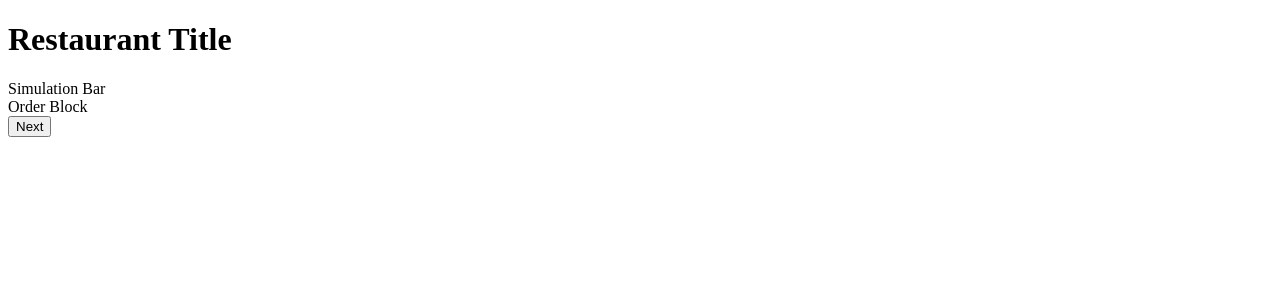
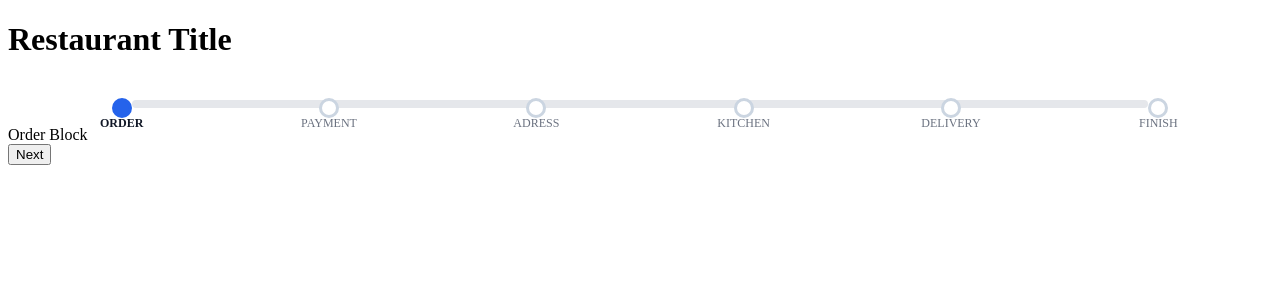
Before and after one commit to salt-community/restaurant-frontend-simulation, a React (Vite) app: page / in a window 1280 px wide. Shown: the top 300 px of the page. Built offline with nearby package versions, Linux system fonts and the light colour scheme.

Commit message:
Temp Progress Bar Solution

```diff
--- a/package.json
+++ b/package.json
@@ -11,7 +11,8 @@
   },
   "dependencies": {
     "react": "^19.1.1",
-    "react-dom": "^19.1.1"
+    "react-dom": "^19.1.1",
+    "react-step-progress-bar": "^1.0.3"
   },
   "devDependencies": {
     "@eslint/js": "^9.33.0",
--- a/src/App.tsx
+++ b/src/App.tsx
@@ -7,21 +7,11 @@ import AdressBlock from "./components/AdressBlock.tsx";
 import KitchenBlock from "./components/KitchenBlock.tsx";
 import DeliveryBlock from "./components/DeliveryBlock.tsx";
 import FinishBlock from "./components/FinishBlock.tsx";
-
-type BlockType = "ORDER" | "PAYMENT" | "ADRESS" | "KITCHEN" | "DELIVERY" | "FINISH"
-
-const BLOCK_TYPE: Record<BlockType, BlockType> = {
-  ORDER: 'ORDER',
-  PAYMENT: 'PAYMENT',
-  ADRESS: 'ADRESS',
-  KITCHEN: 'KITCHEN',
-  DELIVERY: 'DELIVERY',
-  FINISH: 'FINISH',
-} as const;
-
+import {type BlockType, BLOCK_TYPE, BLOCKS_ORDERED} from "./types/blocks.tsx";
 
 function App() {
   const [currentBlock, setCurrentBlock] = useState<BlockType>(BLOCK_TYPE.ORDER)
+  const currentStep = BLOCKS_ORDERED.indexOf(currentBlock)
   const blockTypeMapToComponent: Record<BlockType, JSX.Element> = {
     ORDER: <OrderBlock/>,
     PAYMENT: <PaymentBlock/>,
@@ -30,25 +20,20 @@ function App() {
     DELIVERY: <DeliveryBlock/>,
     FINISH: <FinishBlock/>,
   }
-  const blockTypeMapToNextBlockType: Record<BlockType, BlockType> = {
-    ORDER: BLOCK_TYPE.PAYMENT,
-    PAYMENT: BLOCK_TYPE.ADRESS,
-    ADRESS: BLOCK_TYPE.KITCHEN,
-    KITCHEN: BLOCK_TYPE.DELIVERY,
-    DELIVERY: BLOCK_TYPE.FINISH,
-    FINISH: BLOCK_TYPE.ORDER,
-  }
   return (
     <>
       <h1>Restaurant Title</h1>
-      <SimulationBar/>
+      <SimulationBar currentStep={currentStep}/>
 
       <div className="CurrentBlock">
         {
           blockTypeMapToComponent[currentBlock]
         }
         <br/>
-        <button onClick={() => setCurrentBlock(blockTypeMapToNextBlockType[currentBlock])}>Next</button>
+        <button onClick={() => {
+          const idx = BLOCKS_ORDERED.indexOf(currentBlock)
+          setCurrentBlock(BLOCKS_ORDERED[(idx + 1) % BLOCKS_ORDERED.length])
+        }}>Next</button>
       </div>
     </>
   )
--- /dev/null
+++ b/src/components/NodeProgressBar.tsx
@@ -0,0 +1,190 @@
+import React, { useEffect, useLayoutEffect, useRef, useState } from "react";
+
+interface NodeProgressBarProps {
+  currentStep: number; // zero-based active step index
+  steps?: string[];    // optional labels
+}
+
+export default function NodeProgressBar({
+                                          currentStep,
+                                          steps = ["ORDER", "PAYMENT", "ADRESS", "KITCHEN", "DELIVERY", "FINISH"],
+                                        }: NodeProgressBarProps) {
+  // Visual constants
+  const NODE_DIAMETER = 20; // includes border (box-sizing: border-box)
+  const RAIL_HEIGHT = 8;
+
+  const containerRef = useRef<HTMLDivElement | null>(null);
+  const nodeRefs = useRef<Array<HTMLDivElement | null>>([]);
+
+  // Ensure nodeRefs length matches steps (do not recreate the array each render)
+  if (nodeRefs.current.length !== steps.length) {
+    nodeRefs.current = Array.from({ length: steps.length }, (_, i) => nodeRefs.current[i] ?? null);
+  }
+
+  const [railInset, setRailInset] = useState<{ left: number; right: number }>({ left: 0, right: 0 });
+  const [fillPct, setFillPct] = useState(0);
+
+  const total = steps.length;
+  const clampedIndex = Math.max(0, Math.min(currentStep, total - 1));
+
+  // Helper: set state only if value actually changed (rounded to avoid micro-jitter)
+  const setIfChanged = <T extends number | { left: number; right: number }>(
+    setter: React.Dispatch<React.SetStateAction<any>>,
+    prevVal: any,
+    nextVal: T
+  ) => {
+    const round = (n: number) => Math.round(n * 10) / 10; // 0.1px precision
+    const changed =
+      typeof nextVal === "number"
+        ? round(prevVal) !== round(nextVal as number)
+        : round(prevVal.left) !== round((nextVal as any).left) ||
+        round(prevVal.right) !== round((nextVal as any).right);
+    if (changed) setter(nextVal);
+  };
+
+  // Measure node centers and container to compute rail and fill precisely
+  const measure = () => {
+    const container = containerRef.current;
+    const nodes = nodeRefs.current.filter(Boolean) as HTMLDivElement[];
+    if (!container || nodes.length < 2) return;
+
+    const containerRect = container.getBoundingClientRect();
+    const centers = nodes.map((n) => {
+      const r = n.getBoundingClientRect();
+      return r.left - containerRect.left + r.width / 2;
+    });
+
+    const first = centers[0];
+    const last = centers[centers.length - 1];
+    if (last <= first) return;
+
+    const left = first;
+    const right = containerRect.width - last;
+
+    const currCenter = centers[clampedIndex];
+    const pct = ((currCenter - first) / (last - first)) * 100;
+
+    setIfChanged(setRailInset, railInset, { left, right });
+    setIfChanged(setFillPct, fillPct, Math.max(0, Math.min(100, pct)));
+  };
+
+  // Measure after layout
+  useLayoutEffect(() => {
+    measure();
+    // eslint-disable-next-line react-hooks/exhaustive-deps
+  }, [steps.length, clampedIndex]);
+
+  // Re-measure on container resize and window resize
+  useEffect(() => {
+    const ro = new ResizeObserver(() => measure());
+    if (containerRef.current) {
+      ro.observe(containerRef.current);
+    }
+    const onResize = () => measure();
+    window.addEventListener("resize", onResize);
+    return () => {
+      ro.disconnect();
+      window.removeEventListener("resize", onResize);
+    };
+    // eslint-disable-next-line react-hooks/exhaustive-deps
+  }, []);
+
+  const containerStyle: React.CSSProperties = {
+    position: "relative",
+    width: "100%",
+    padding: "20px 10px 8px 10px",
+    boxSizing: "border-box",
+  };
+
+  const railWrapperStyle: React.CSSProperties = {
+    position: "relative",
+    height: RAIL_HEIGHT,
+  };
+
+  const railStyle: React.CSSProperties = {
+    position: "absolute",
+    top: 0,
+    left: railInset.left,
+    right: railInset.right,
+    height: "100%",
+    background: "#e5e7eb",
+    borderRadius: 999,
+    overflow: "hidden",
+    transition: "left 150ms ease, right 150ms ease",
+  };
+
+  const fillStyle: React.CSSProperties = {
+    position: "absolute",
+    top: 0,
+    left: 0,
+    height: "100%",
+    width: `${fillPct}%`,
+    background: "linear-gradient(to right, #6a11cb, #2575fc)",
+    borderRadius: 999,
+    transition: "width 250ms ease",
+  };
+
+  const nodesStyle: React.CSSProperties = {
+    position: "relative",
+    display: "flex",
+    justifyContent: "space-between",
+    alignItems: "center",
+    marginTop: -10,
+  };
+
+  const labelStyleBase: React.CSSProperties = {
+    position: "absolute",
+    top: 18,
+    left: "50%",
+    transform: "translateX(-50%)",
+    whiteSpace: "nowrap",
+    fontSize: 12,
+    color: "#374151",
+  };
+
+  return (
+    <div ref={containerRef} style={containerStyle} aria-label="Progress">
+      <div style={railWrapperStyle}>
+        <div style={railStyle}>
+          <div style={fillStyle} aria-hidden />
+        </div>
+      </div>
+
+      <div style={nodesStyle}>
+        {steps.map((label, idx) => {
+          const accomplished = idx <= clampedIndex;
+          const nodeStyle: React.CSSProperties = {
+            position: "relative",
+            width: NODE_DIAMETER,
+            height: NODE_DIAMETER,
+            borderRadius: "50%",
+            backgroundColor: accomplished ? "#2563eb" : "#fff",
+            border: `3px solid ${accomplished ? "#2563eb" : "#cbd5e1"}`,
+            boxSizing: "border-box",
+            transition: "background-color 250ms ease, border-color 250ms ease",
+            marginLeft: "auto",
+            marginRight: "auto",
+          };
+          const labelStyle: React.CSSProperties = {
+            ...labelStyleBase,
+            color: accomplished ? "#111827" : "#6b7280",
+            fontWeight: accomplished ? 600 : 500,
+          };
+
+          return (
+            <div key={label} style={{ position: "relative", flex: 1 }}>
+              <div
+                ref={(el) => (nodeRefs.current[idx] = el)}
+                style={nodeStyle}
+                role="listitem"
+                aria-current={idx === clampedIndex ? "step" : undefined}
+                title={label}
+              />
+              <div style={labelStyle}>{label}</div>
+            </div>
+          );
+        })}
+      </div>
+    </div>
+  );
+}
--- a/src/components/SimulationBar.tsx
+++ b/src/components/SimulationBar.tsx
@@ -1,3 +1,9 @@
-export default function SimulationBar() {
-  return <a>Simulation Bar</a>
+import NodeProgressBar from "./NodeProgressBar.tsx";
+
+interface SimulationBarProps {
+  currentStep: number
 }
+
+export default function SimulationBar({currentStep}: SimulationBarProps) {
+  return <NodeProgressBar currentStep={currentStep}/>
+}
--- /dev/null
+++ b/src/types/blocks.tsx
@@ -0,0 +1,19 @@
+export type BlockType = "ORDER" | "PAYMENT" | "ADRESS" | "KITCHEN" | "DELIVERY" | "FINISH"
+
+export const BLOCK_TYPE: Record<BlockType, BlockType> = {
+  ORDER: 'ORDER',
+  PAYMENT: 'PAYMENT',
+  ADRESS: 'ADRESS',
+  KITCHEN: 'KITCHEN',
+  DELIVERY: 'DELIVERY',
+  FINISH: 'FINISH',
+};
+
+export const BLOCKS_ORDERED: BlockType[] = [
+  BLOCK_TYPE.ORDER,
+  BLOCK_TYPE.PAYMENT,
+  BLOCK_TYPE.ADRESS,
+  BLOCK_TYPE.KITCHEN,
+  BLOCK_TYPE.DELIVERY,
+  BLOCK_TYPE.FINISH,
+]
```
Also changed, not shown: src/types/steps.tsx (added, +19 -0 lines).
